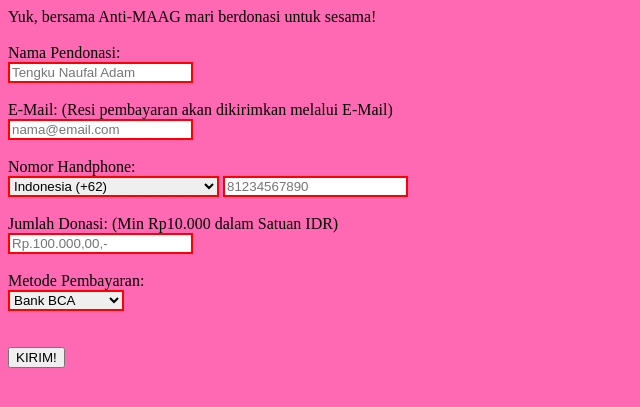
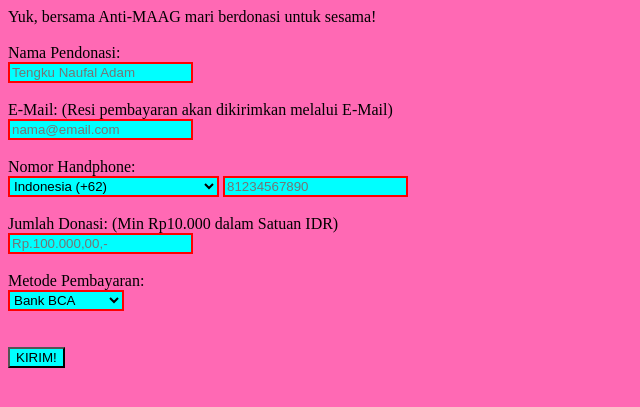
Before and after one commit to rifqyattaufi/footion, a PHP site: page /donationForm.html in a window 1280 px wide. Shown: the top 407 px of the page, without its empty margins (0-640 px from the left). Run offline with PHP 8.4, Linux system fonts and the light colour scheme.

Commit message:
fix code, change some colors

```diff
--- a/css/donation.css
+++ b/css/donation.css
@@ -1,3 +1,12 @@
 body{
     background-color: hotpink;
 }
+
+input{
+    font-family: ;
+    background-color: aqua;
+}
+
+select{
+    background-color: aqua;
+}
--- a/donationForm.html
+++ b/donationForm.html
@@ -6,7 +6,7 @@
     <meta http-equiv="X-UA-Compatible" content="IE=edge">
     <meta name="viewport" content="width=device-width, initial-scale=3.0">
     <title>Yuk! Donasi untuk sesama!</title>
-    <link rel="stylesheet" type="text/css" href="css/donation.css"
+    <link rel="stylesheet" type="text/css" href="css/donation.css">
 </head>
 <body>
     Yuk, bersama Anti-MAAG mari berdonasi untuk sesama!
```
